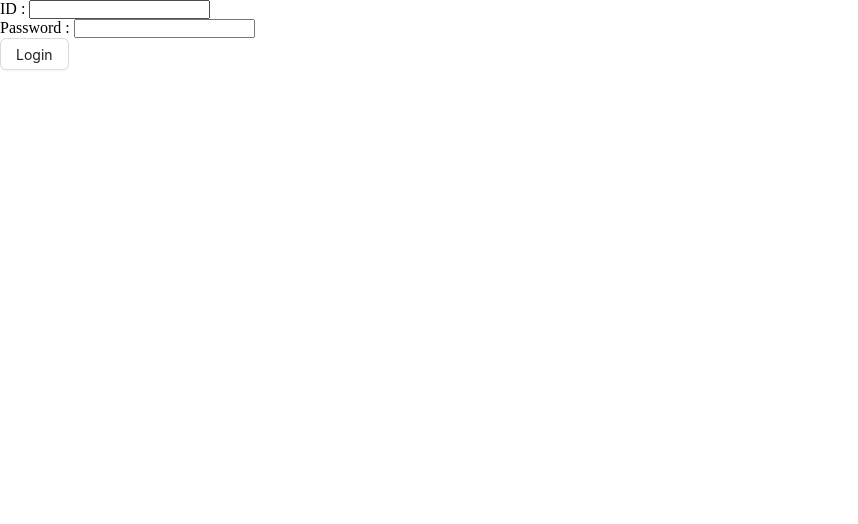
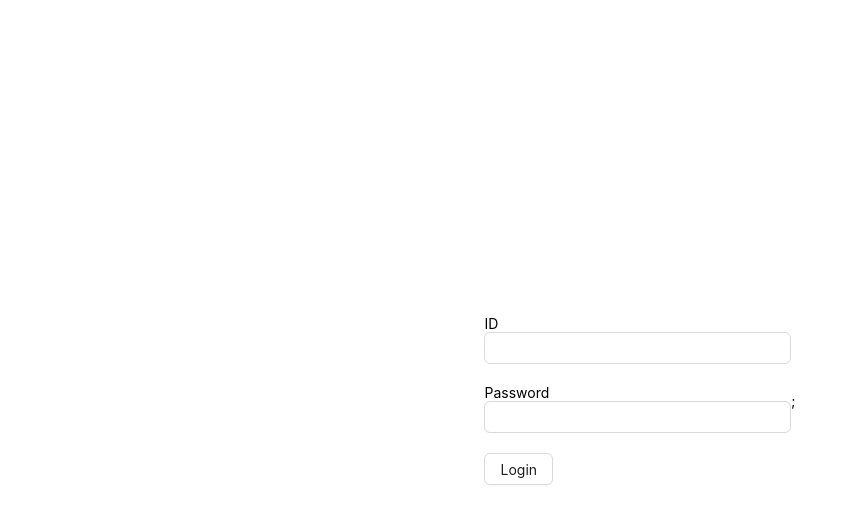
Before and after one commit to MehediHaassan1/practice-ph-university-frontend, a React (Vite) app: page /login in a window 1280 px wide. Shown: the top 524 px of the page, without its empty margins (0-858 px from the left). Built offline with nearby package versions, Linux system fonts and the light colour scheme.

Commit message:
simply modified

```diff
--- /dev/null
+++ b/src/components/form/PHForm.tsx
@@ -0,0 +1,23 @@
+import { ReactNode } from "react";
+import {
+    FieldValues,
+    FormProvider,
+    SubmitHandler,
+    useForm,
+} from "react-hook-form";
+
+type TFormProps = {
+    onSubmit: SubmitHandler<FieldValues>;
+    children: ReactNode;
+};
+
+const PHForm = ({ onSubmit, children }: TFormProps) => {
+    const methods = useForm();
+    return (
+        <FormProvider {...methods}>
+            <form onSubmit={methods.handleSubmit(onSubmit)}>{children}</form>;
+        </FormProvider>
+    );
+};
+
+export default PHForm;
--- /dev/null
+++ b/src/components/form/PHInput.tsx
@@ -0,0 +1,24 @@
+import { Input } from "antd";
+import { Controller } from "react-hook-form";
+
+type TInputProps = {
+    type: string;
+    name: string;
+    label?: string;
+};
+
+const PHInput = ({ type, name, label }: TInputProps) => {
+    return (
+        <div style={{ marginBottom: "20px" }}>
+            {label ? label : null}
+            <Controller
+                name={name}
+                render={({ field }) => (
+                    <Input {...field} type={type} id={name} />
+                )}
+            />
+        </div>
+    );
+};
+
+export default PHInput;
--- a/src/pages/Login.tsx
+++ b/src/pages/Login.tsx
@@ -1,20 +1,22 @@
 /* eslint-disable @typescript-eslint/no-explicit-any */
-import { Button } from "antd";
-import { FieldValues, useForm } from "react-hook-form";
+import { Button, Row } from "antd";
+import { FieldValues } from "react-hook-form";
 import { useLoginMutation } from "../redux/features/auth/authApi";
 import { useAppDispatch } from "../redux/hook";
 import { setUser, TAuthUser } from "../redux/features/auth/authSlice";
 import { jwtDecode } from "jwt-decode";
 import { toast } from "sonner";
 import { useNavigate } from "react-router-dom";
+import PHForm from "../components/form/PHForm";
+import PHInput from "../components/form/PHInput";
 
 const Login = () => {
     const dispatch = useAppDispatch();
-    const { register, handleSubmit } = useForm();
     const [login] = useLoginMutation();
     const navigate = useNavigate();
 
     const onSubmit = async (data: FieldValues) => {
+        console.log(data);
         const toastId = toast.loading("Logging in!");
         try {
             const res = await login(data).unwrap();
@@ -28,17 +30,13 @@ const Login = () => {
     };
 
     return (
-        <form onSubmit={handleSubmit(onSubmit)}>
-            <div>
-                <label htmlFor="id">ID : </label>
-                <input type="text" id="id" {...register("id")} />
-            </div>
-            <div>
-                <label htmlFor="password">Password : </label>
-                <input type="text" id="password" {...register("password")} />
-            </div>
-            <Button htmlType="submit">Login</Button>
-        </form>
+        <Row justify="center" align="middle" style={{ height: "100vh" }}>
+            <PHForm onSubmit={onSubmit}>
+                <PHInput type="text" name="id" label="ID" />
+                <PHInput type="text" name="password" label="Password" />
+                <Button htmlType="submit">Login</Button>
+            </PHForm>
+        </Row>
     );
 };
 
```
